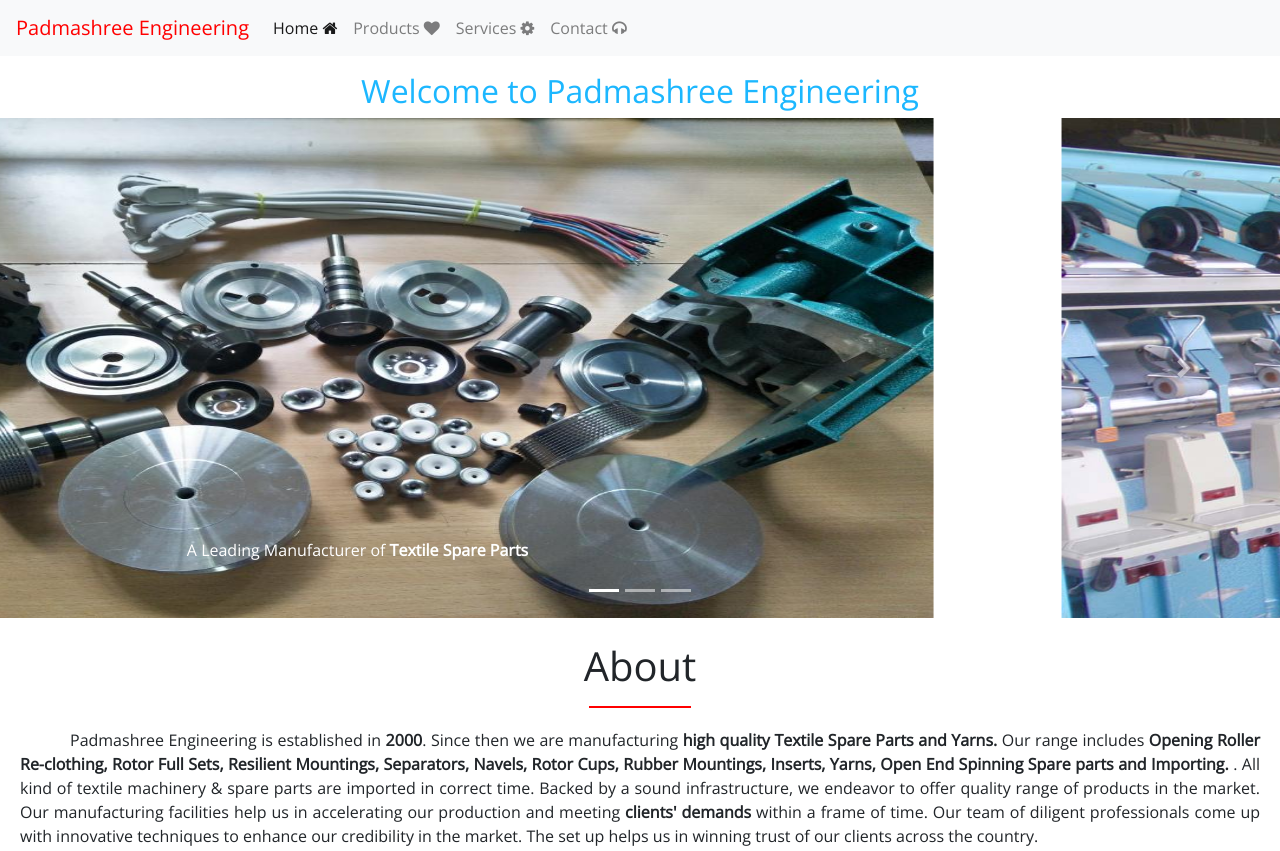
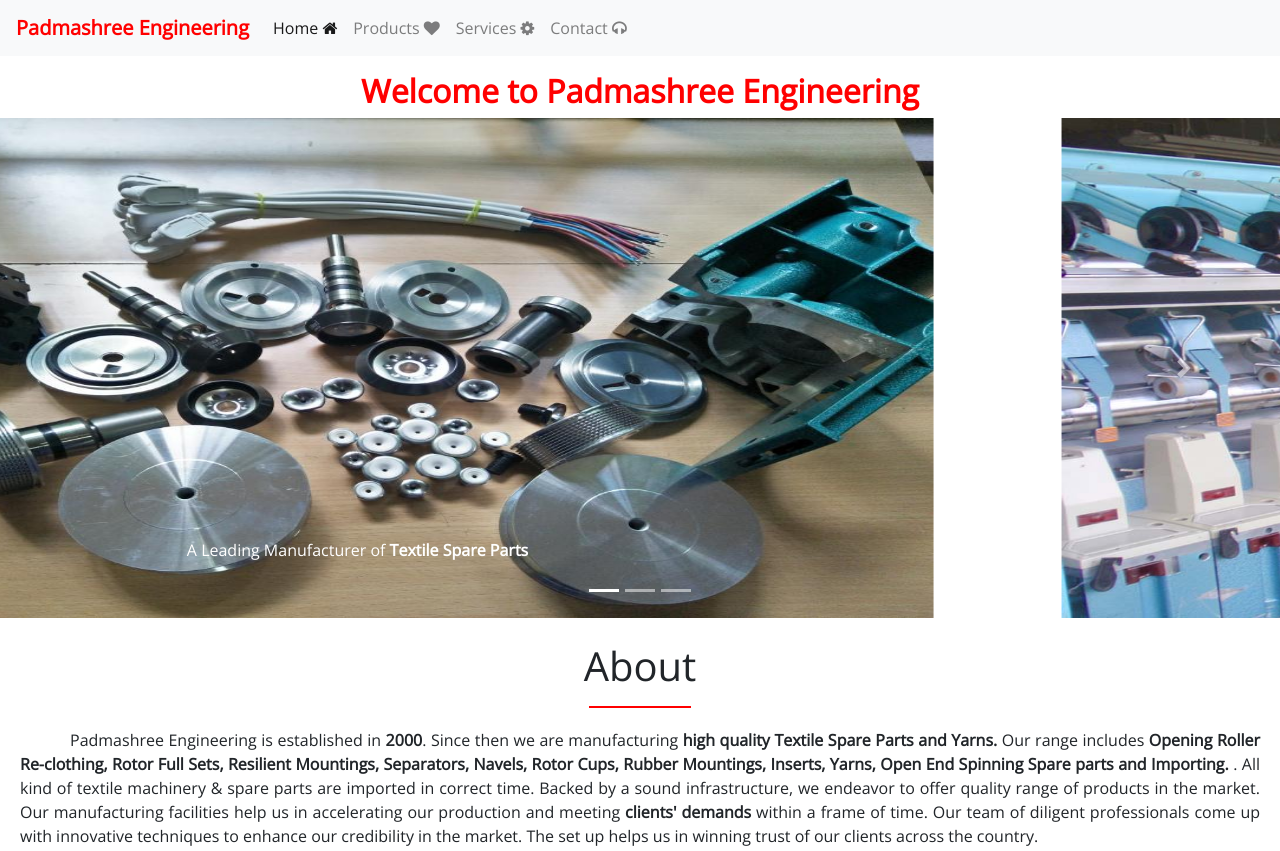
Before and after one commit to surender-cit/final_p.github.io, a plain HTML site: page index.html in a window 1280 px wide. Shown: the top 851 px of the page. Drawn offline with nearby package versions, Linux system fonts and the light colour scheme.

Commit message:
Add files via upload

```diff
--- a/index.html
+++ b/index.html
@@ -66,7 +66,7 @@
 	<body>
 		<!-- Navigation Bar Starts here ! -->
 		<nav class = "navbar navbar-expand-md bg-light navbar-light fixed-top">
-			<a class="navbar-brand" href="#" style="color:red;font-weight:500"> Padmashree Engineering </a>
+			<a class="navbar-brand" href="#" style="color:red;font-weight:800"> Padmashree Engineering </a>
 
 			<!--Collapsing the link into a single button-->
 				<button class="navbar-toggler" type="button" data-toggle="collapse" data-target="#collapsibleNavbar">
@@ -92,7 +92,7 @@
 				</div>
 		</nav>       <br><br><br>
 
-		<h2 style="color:#1cb7ff;font-weight:300;text-align:center">Welcome to Padmashree Engineering </h2>
+		<h2 style="color:#FF0000;font-weight:800;text-align:center">Welcome to Padmashree Engineering </h2>
 		<center>
 		<div id="demo" class="carousel slide" data-ride="carousel">
 			<ul class="carousel-indicators">
```
Also changed, not shown: contact.html (+1 -1 lines), products.html (+1 -1 lines), services.html (+1 -1 lines).
